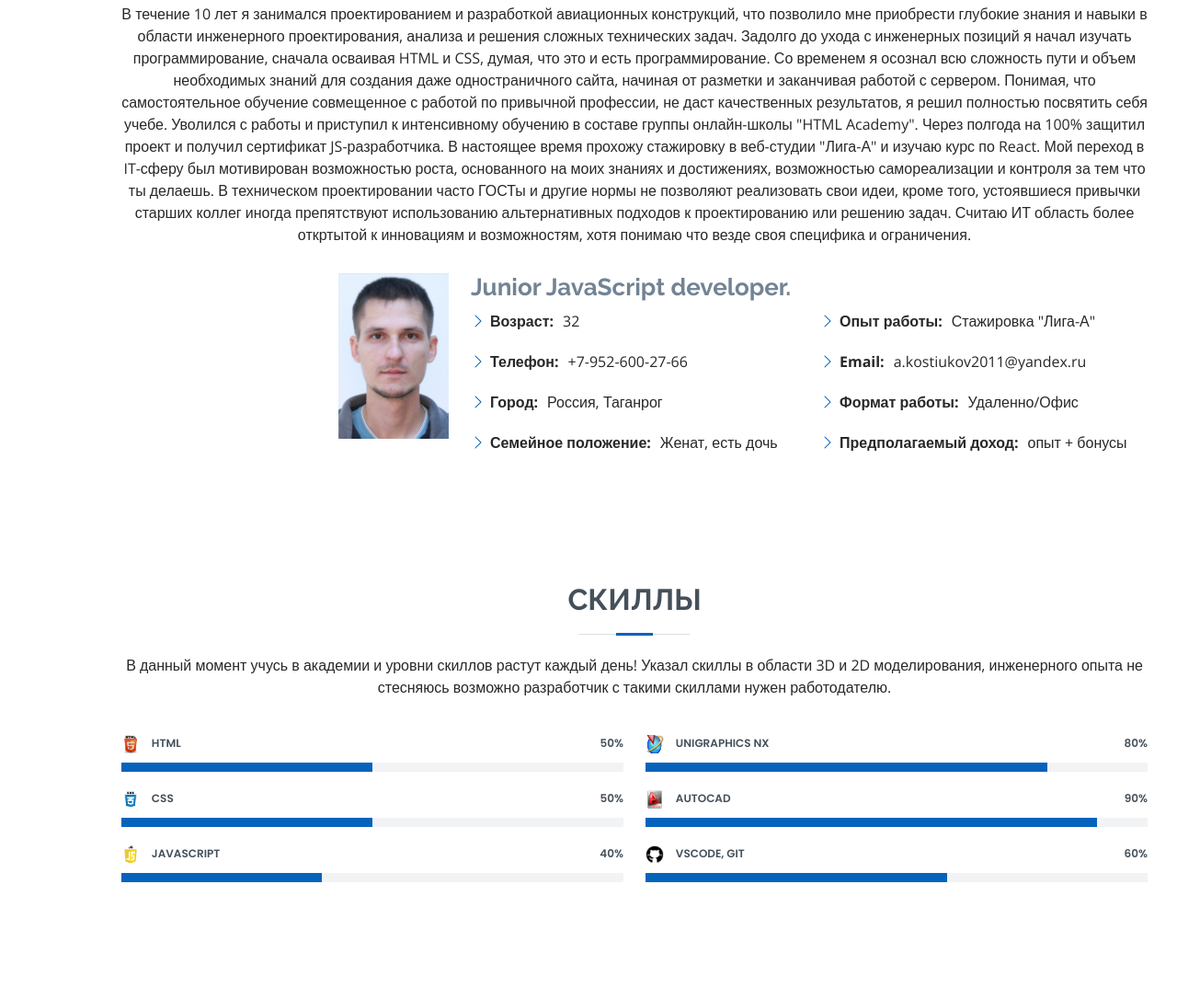
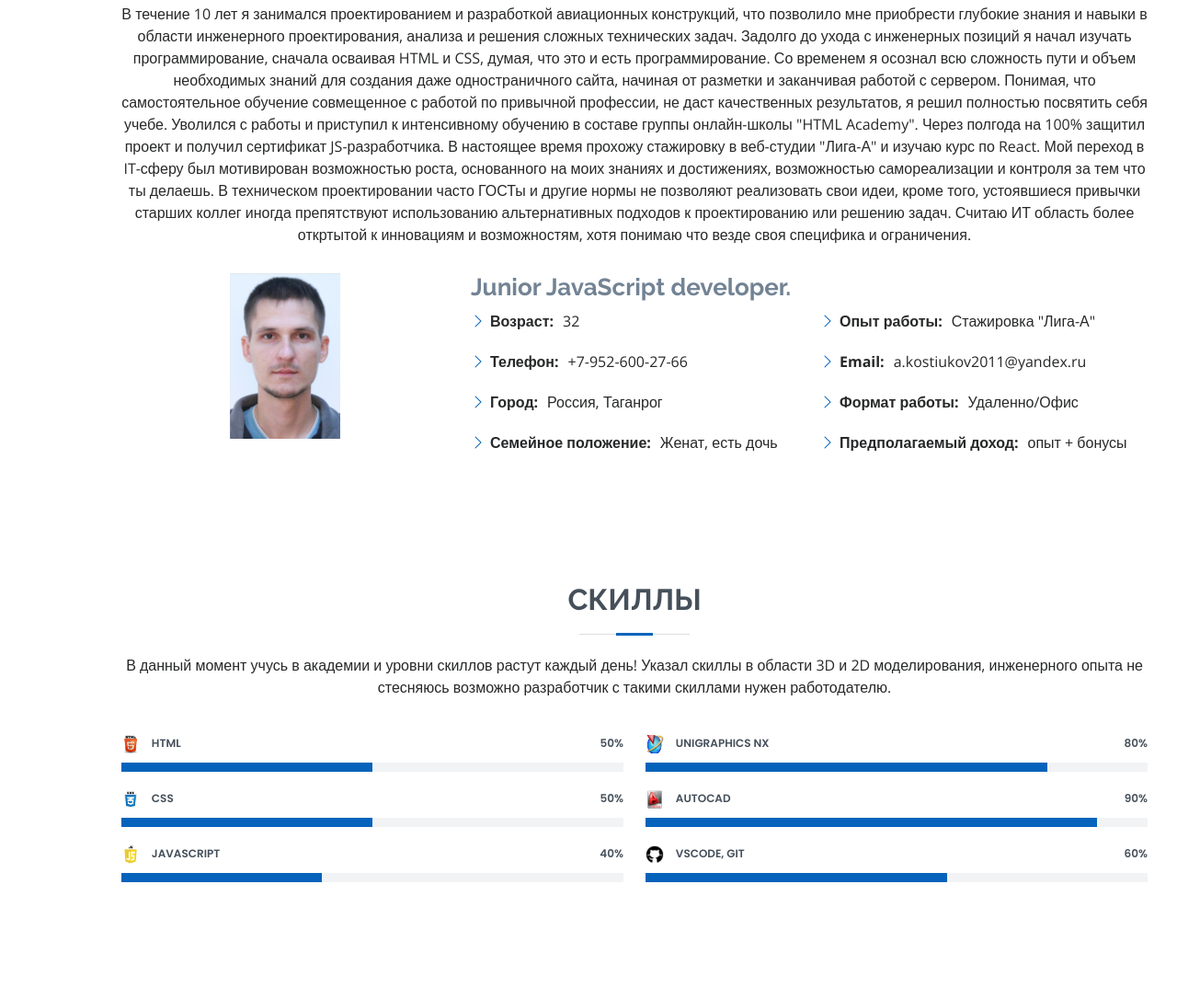
Before and after one commit to Aleksei-Kostiukov/my-resume, a website: page index.html in a window 1280 px wide. Shown: the part 935-2021 px from the top of the page at 92% size. Drawn offline with nearby package versions, Linux system fonts and the light colour scheme.

Commit message:
change CSS about

```diff
--- a/assets/css/style.css
+++ b/assets/css/style.css
@@ -473,7 +473,7 @@ section {
   height: auto;
   display: block;
   margin: 0 auto;
-  margin-right: 0px;
+  /* margin-right: 0px; */
 }
 
 .about .content h3 {
```
